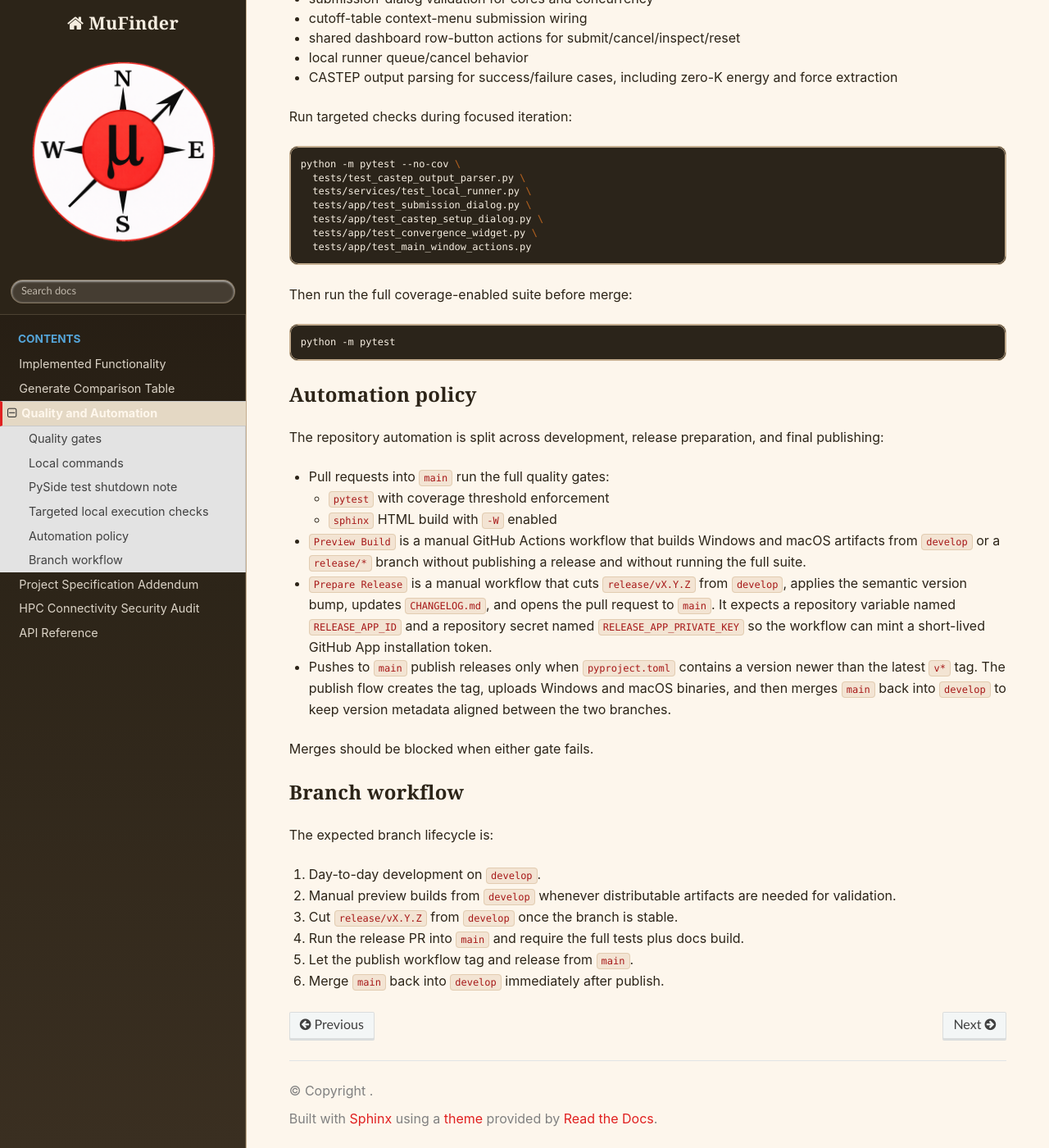
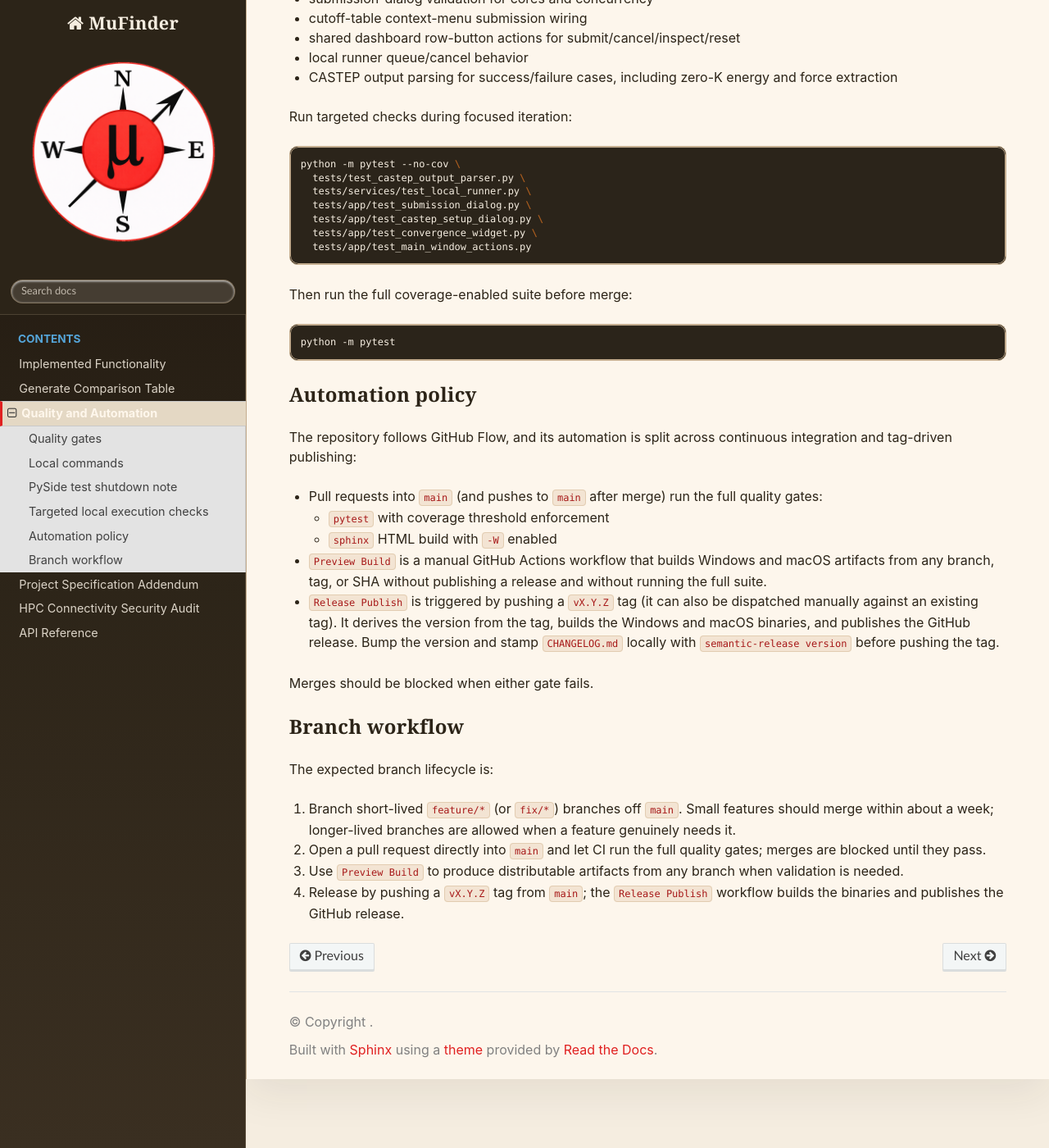
Before and after one commit to BenHuddart/mufinder, a Sphinx documentation site: the page built from docs/quality_and_automation.rst, in a window 1280 px wide and 1400 px high, scrolled down 1172 px. Shown: the whole window at 82% size. Built offline with Sphinx 7.4.7 and the Read the Docs theme 3.1.0, drawn with Linux system fonts in a browser that asks for light colours.

Commit message:
ci: adopt GitHub Flow with tag-driven releases
Switch the branching model from GitFlow (long-lived develop + release/* branches,
prepare-release auto-merge, sync-back) to GitHub Flow: a single main branch with
short-lived feature branches PR'd directly into main, and tag-driven releases.

- release.yml now triggers on `v*` tag pushes, derives the version from the tag,
  builds the Windows/macOS binaries, and publishes. Drops the version-detection
  and sync-develop jobs (build steps unchanged).
- Delete prepare-release.yml (releases are cut by pushing a tag).
- ci.yml runs on every PR plus pushes to main, with a concurrency group.
- preview-build.yml defaults to main; claude.yml drops base_branch: develop.
- pyproject.toml semantic_release keeps only the main branch matcher.
- README and quality_and_automation.rst describe GitHub Flow and tag releases.

This config change is independent of develop's content; the develop->main
catch-up merge is handled separately.

Co-Authored-By: Claude Opus 4.8 (1M context) <noreply@anthropic.com>

```diff
--- a/docs/quality_and_automation.rst
+++ b/docs/quality_and_automation.rst
@@ -77,29 +77,24 @@ Then run the full coverage-enabled suite before merge:
 Automation policy
 -----------------
 
-The repository automation is split across development, release preparation,
-and final publishing:
+The repository follows GitHub Flow, and its automation is split across
+continuous integration and tag-driven publishing:
 
-- Pull requests into ``main`` run the full quality gates:
+- Pull requests into ``main`` (and pushes to ``main`` after merge) run the full
+  quality gates:
 
   - ``pytest`` with coverage threshold enforcement
   - ``sphinx`` HTML build with ``-W`` enabled
 
 - ``Preview Build`` is a manual GitHub Actions workflow that builds Windows
-  and macOS artifacts from ``develop`` or a ``release/*`` branch without
-  publishing a release and without running the full suite.
+  and macOS artifacts from any branch, tag, or SHA without publishing a release
+  and without running the full suite.
 
-- ``Prepare Release`` is a manual workflow that cuts ``release/vX.Y.Z`` from
-  ``develop``, applies the semantic version bump, updates ``CHANGELOG.md``,
-  and opens the pull request to ``main``. It expects a repository variable
-  named ``RELEASE_APP_ID`` and a repository secret named
-  ``RELEASE_APP_PRIVATE_KEY`` so the workflow can mint a short-lived GitHub App
-  installation token.
-
-- Pushes to ``main`` publish releases only when ``pyproject.toml`` contains a
-  version newer than the latest ``v*`` tag. The publish flow creates the tag,
-  uploads Windows and macOS binaries, and then merges ``main`` back into
-  ``develop`` to keep version metadata aligned between the two branches.
+- ``Release Publish`` is triggered by pushing a ``vX.Y.Z`` tag (it can also be
+  dispatched manually against an existing tag). It derives the version from the
+  tag, builds the Windows and macOS binaries, and publishes the GitHub release.
+  Bump the version and stamp ``CHANGELOG.md`` locally with
+  ``semantic-release version`` before pushing the tag.
 
 Merges should be blocked when either gate fails.
 
@@ -108,10 +103,12 @@ Branch workflow
 
 The expected branch lifecycle is:
 
-1. Day-to-day development on ``develop``.
-2. Manual preview builds from ``develop`` whenever distributable artifacts are
-   needed for validation.
-3. Cut ``release/vX.Y.Z`` from ``develop`` once the branch is stable.
-4. Run the release PR into ``main`` and require the full tests plus docs build.
-5. Let the publish workflow tag and release from ``main``.
-6. Merge ``main`` back into ``develop`` immediately after publish.
+1. Branch short-lived ``feature/*`` (or ``fix/*``) branches off ``main``. Small
+   features should merge within about a week; longer-lived branches are allowed
+   when a feature genuinely needs it.
+2. Open a pull request directly into ``main`` and let CI run the full quality
+   gates; merges are blocked until they pass.
+3. Use ``Preview Build`` to produce distributable artifacts from any branch when
+   validation is needed.
+4. Release by pushing a ``vX.Y.Z`` tag from ``main``; the ``Release Publish``
+   workflow builds the binaries and publishes the GitHub release.
```
Also changed, not shown: README.md (+7 -6 lines), pyproject.toml (+0 -8 lines), 5 other files.
